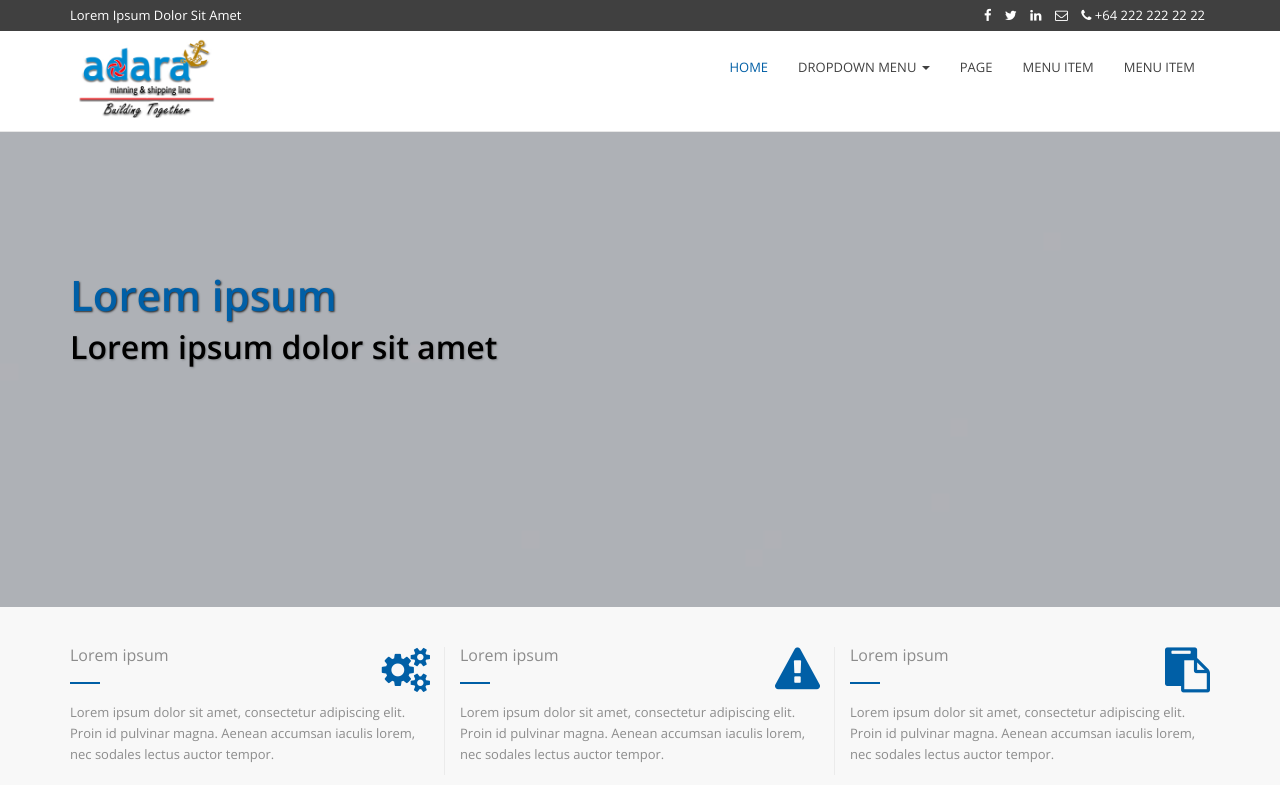
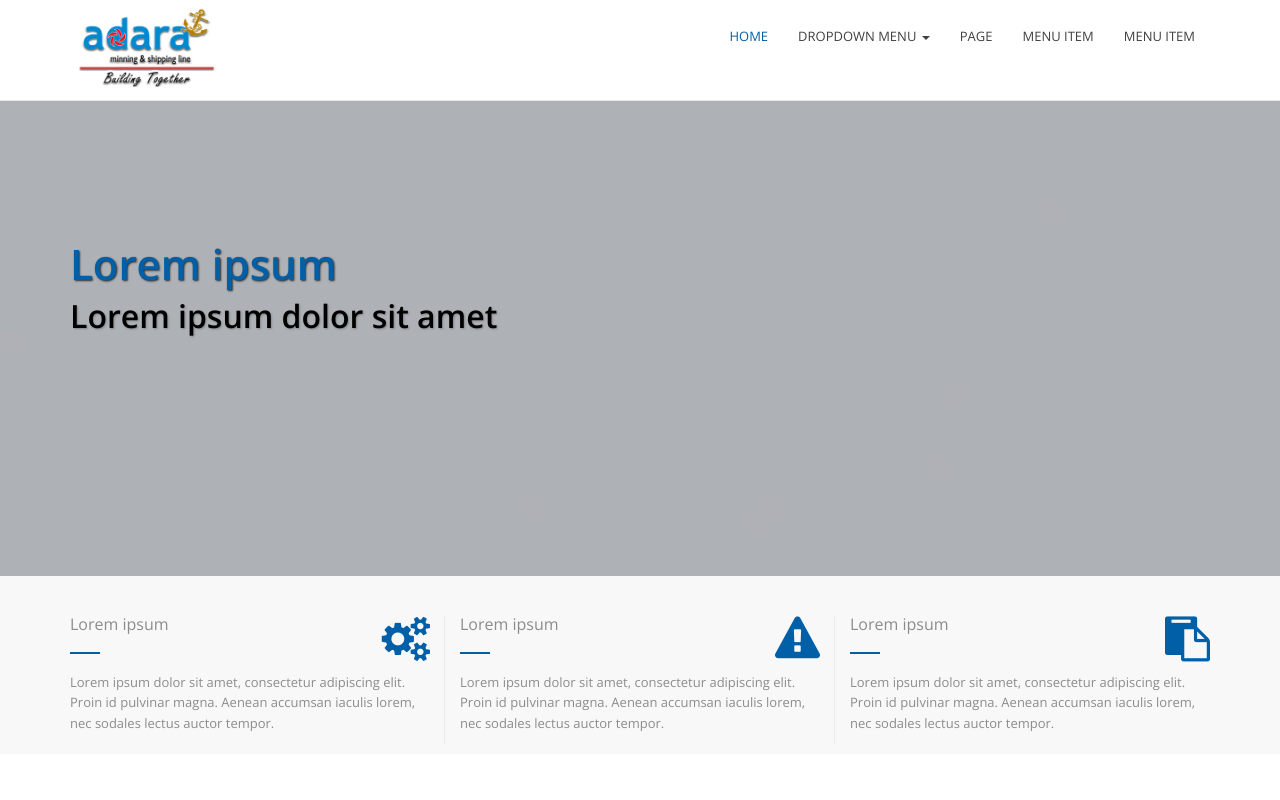
Before and after one commit to Azin-kun/adara.github.io, a plain HTML site: page index.html in a window 1280 px wide. Shown: the top 800 px of the page. Drawn offline with nearby package versions, Linux system fonts and the light colour scheme.

Commit message:
Update index.html

```diff
--- a/index.html
+++ b/index.html
@@ -19,24 +19,6 @@
 </head>
 <body>
     <header class="site-header">
-        <div class="top">
-            <div class="container">
-                <div class="row">
-                    <div class="col-sm-6">
-                        <p>Lorem Ipsum Dolor Sit Amet</p>
-                    </div>
-                    <div class="col-sm-6">
-                        <ul class="list-inline pull-right">
-                            <li><a href="#"><i class="fa fa-facebook"></i></a></li>
-                            <li><a href="#"><i class="fa fa-twitter"></i></a></li>
-                            <li><a href="#"><i class="fa fa-linkedin"></i></a></li>
-                            <li><a href="#"><i class="fa fa-envelope-o"></i></a></li>
-                            <li><a href="tel:+642222222222"><i class="fa fa-phone"></i> +64 222 222 22 22</a></li>
-                        </ul>
-                    </div>
-                </div>
-            </div>
-        </div>
         <nav class="navbar navbar-default">
 			<div class="container">
 				<button type="button" class="navbar-toggle collapsed" data-toggle="collapse" data-target="#bs-navbar-collapse">
```
